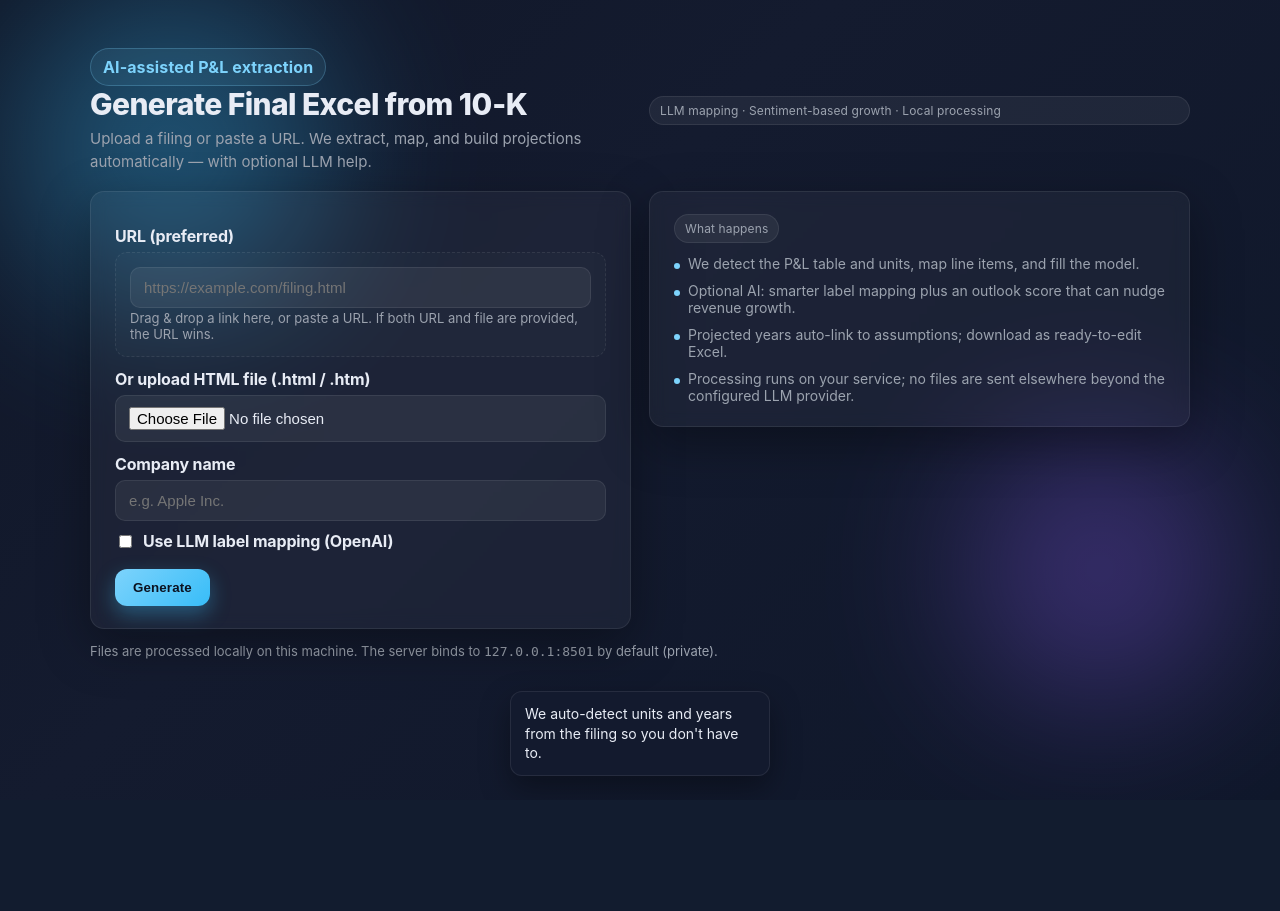
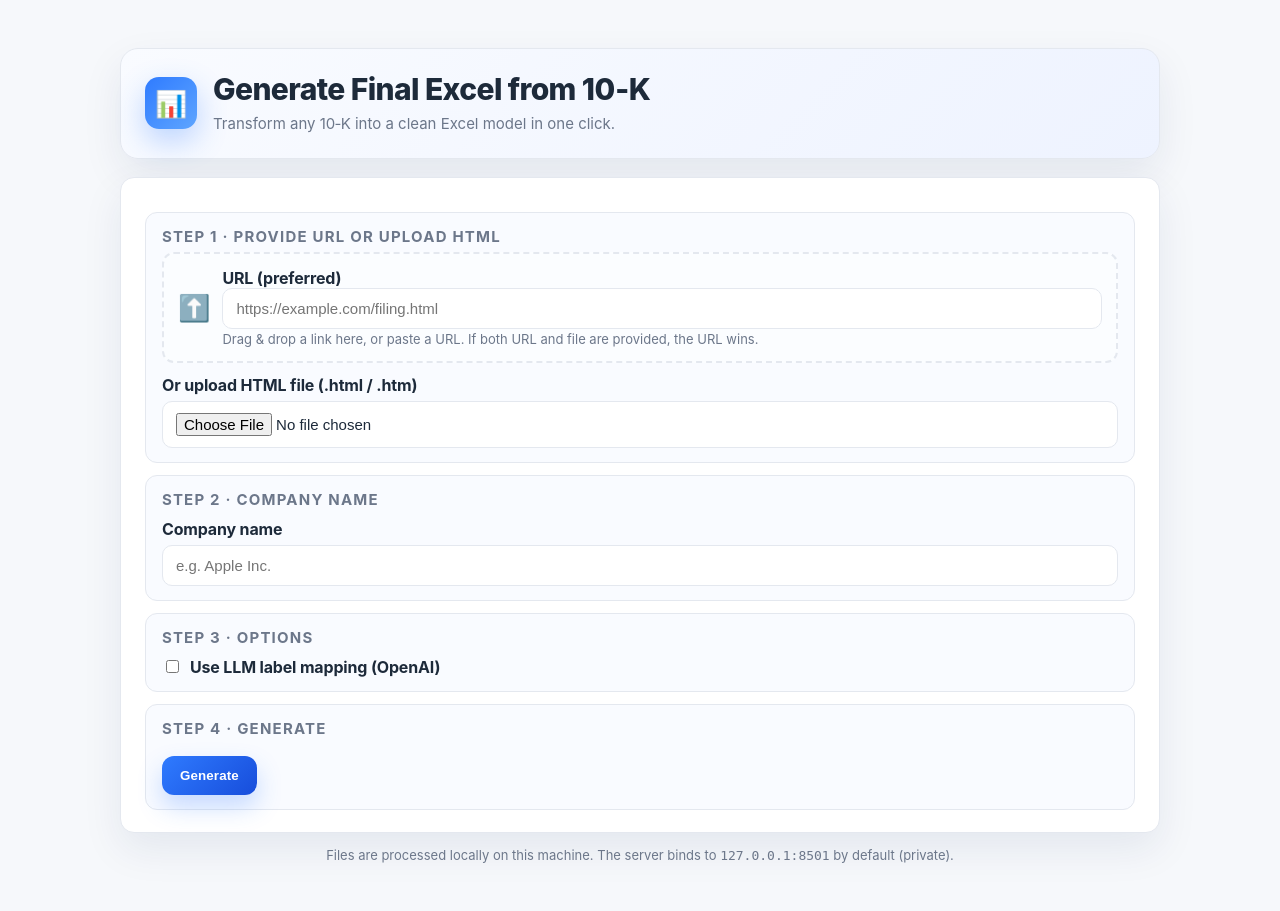
Before and after one commit to baptjl/final_project, a Flask app: page / in a window 1280 px wide. Before the commit the page ends 784 px from the top, so only its background shows below. Run offline with Flask 3, Linux system fonts and the light colour scheme.

Commit message:
Rebuild landing UI: light premium theme, guided steps, spinner/toast/error banner

```diff
--- a/web_app/templates/index.html
+++ b/web_app/templates/index.html
@@ -5,15 +5,15 @@
   <title>Generate Financial Model</title>
   <style>
     :root {
-      --bg: linear-gradient(135deg, #101728 0%, #141b2f 40%, #0f172a 100%);
-      --card: rgba(255,255,255,0.04);
-      --panel: rgba(255,255,255,0.06);
-      --border: rgba(255,255,255,0.08);
-      --accent: #7dd3fc;
-      --accent-2: #38bdf8;
-      --text: #e8ecf5;
-      --muted: #9ca3af;
-      --shadow: 0 16px 50px rgba(0,0,0,0.35);
+      --bg: #f6f8fb;
+      --card: #ffffff;
+      --panel: #f9fbff;
+      --border: #e4e8ef;
+      --accent: #2f7bff;
+      --accent-2: #174ddb;
+      --text: #1d2a3a;
+      --muted: #6c778a;
+      --shadow: 0 16px 40px rgba(17, 38, 90, 0.08);
       --radius: 14px;
     }
     * { box-sizing: border-box; }
@@ -30,25 +30,29 @@
     }
     .wrap {
       width: 100%;
-      max-width: 1100px;
-      position: relative;
-      isolation: isolate;
+      max-width: 1040px;
     }
-    .orb {
-      position: absolute;
-      border-radius: 999px;
-      filter: blur(80px);
-      opacity: 0.35;
-      z-index: -1;
+    header {
+      background: linear-gradient(135deg, #f9fbff 0%, #eef3ff 100%);
+      border: 1px solid var(--border);
+      border-radius: 18px;
+      padding: 22px 24px;
+      box-shadow: var(--shadow);
+      margin-bottom: 18px;
+      display: flex;
+      align-items: center;
+      gap: 16px;
     }
-    .orb.one { width: 320px; height: 320px; background: #38bdf8; top: -60px; left: -80px; }
-    .orb.two { width: 260px; height: 260px; background: #8b5cf6; bottom: -40px; right: -40px; }
-    header {
+    .icon {
+      width: 52px;
+      height: 52px;
+      border-radius: 14px;
+      background: linear-gradient(135deg, #2f7bff 0%, #5ea5ff 100%);
+      color: #fff;
       display: grid;
-      grid-template-columns: repeat(auto-fit, minmax(240px, 1fr));
-      gap: 18px;
-      margin-bottom: 18px;
-      align-items: center;
+      place-items: center;
+      font-size: 26px;
+      box-shadow: 0 12px 30px rgba(47, 123, 255, 0.3);
     }
     h1 {
       margin: 0;
@@ -62,37 +66,41 @@
       font-size: 15px;
       line-height: 1.5;
     }
-    .badge {
-      display: inline-flex;
-      align-items: center;
-      gap: 8px;
-      padding: 8px 12px;
-      border-radius: 999px;
-      background: rgba(125, 211, 252, 0.08);
-      color: var(--accent);
-      font-weight: 700;
-      letter-spacing: 0.01em;
-      border: 1px solid rgba(125, 211, 252, 0.25);
-      width: fit-content;
-    }
     .card {
       background: var(--card);
       border: 1px solid var(--border);
       border-radius: var(--radius);
       padding: 22px 24px;
       box-shadow: var(--shadow);
-      backdrop-filter: blur(8px);
     }
     .grid {
       display: grid;
-      grid-template-columns: repeat(auto-fit, minmax(320px, 1fr));
+      grid-template-columns: 2fr 1fr;
       gap: 18px;
       align-items: start;
+    }
+    @media (max-width: 900px) {
+      .grid { grid-template-columns: 1fr; }
+    }
+    .section {
+      border: 1px solid var(--border);
+      border-radius: 12px;
+      padding: 14px 16px;
+      background: var(--panel);
+      margin-top: 12px;
+    }
+    .section h3 {
+      margin: 0 0 6px;
+      font-size: 15px;
+      text-transform: uppercase;
+      letter-spacing: 0.08em;
+      color: var(--muted);
+      font-weight: 700;
     }
     label {
       display: block;
       font-weight: 700;
-      margin: 12px 0 6px;
+      margin: 10px 0 6px;
       letter-spacing: -0.01em;
     }
     .hint { color: var(--muted); font-size: 13px; margin-top: 2px; }
@@ -102,22 +110,42 @@
       border: 1px solid var(--border);
       border-radius: 10px;
       font-size: 15px;
-      background: var(--panel);
+      background: #fff;
       color: var(--text);
       transition: border-color 0.2s ease, box-shadow 0.2s ease, transform 0.05s ease;
     }
     .input:focus, input[type="text"]:focus, input[type="file"]:focus {
       outline: none;
       border-color: var(--accent);
-      box-shadow: 0 0 0 3px rgba(56, 189, 248, 0.2);
+      box-shadow: 0 0 0 3px rgba(47, 123, 255, 0.15);
       transform: translateY(-1px);
     }
     #dropZone {
-      border: 1px dashed var(--border);
+      border: 2px dashed var(--border);
       padding: 14px;
       border-radius: 12px;
-      background: rgba(255,255,255,0.02);
+      background: #fbfdff;
       transition: background 0.2s ease, border-color 0.2s ease;
+      position: relative;
+      overflow: hidden;
+    }
+    #dropZone.dragover {
+      border-color: var(--accent);
+      background: rgba(47, 123, 255, 0.06);
+      animation: dash 1s linear infinite;
+    }
+    @keyframes dash {
+      to { border-color: var(--accent); }
+    }
+    .drop-inner {
+      display: grid;
+      grid-template-columns: auto 1fr;
+      gap: 12px;
+      align-items: center;
+    }
+    .drop-icon {
+      font-size: 26px;
+      color: var(--accent);
     }
     .actions {
       margin-top: 18px;
@@ -128,18 +156,33 @@
     }
     button {
       background: linear-gradient(135deg, var(--accent) 0%, var(--accent-2) 100%);
-      color: #0b1220;
-      padding: 11px 18px;
+      color: #fff;
+      padding: 12px 18px;
       border: none;
       border-radius: 12px;
       font-weight: 800;
       letter-spacing: 0.01em;
       cursor: pointer;
-      box-shadow: 0 8px 20px rgba(56, 189, 248, 0.35);
+      box-shadow: 0 12px 24px rgba(47, 123, 255, 0.25);
       transition: transform 0.1s ease, box-shadow 0.2s ease;
+      display: inline-flex;
+      align-items: center;
+      gap: 10px;
     }
-    button:hover { box-shadow: 0 10px 24px rgba(56, 189, 248, 0.45); }
+    button:hover { box-shadow: 0 14px 26px rgba(47, 123, 255, 0.3); }
     button:active { transform: translateY(1px); }
+    .spinner {
+      width: 16px;
+      height: 16px;
+      border-radius: 50%;
+      border: 2px solid rgba(255,255,255,0.4);
+      border-top-color: #fff;
+      animation: spin 0.7s linear infinite;
+      display: none;
+    }
+    button.loading .spinner { display: inline-block; }
+    button.loading .btn-text { opacity: 0.7; }
+    @keyframes spin { to { transform: rotate(360deg); } }
     .checkbox {
       display: flex;
       align-items: center;
@@ -148,23 +191,7 @@
       margin-top: 10px;
       color: var(--text);
     }
-    .pill {
-      display: inline-flex;
-      align-items: center;
-      gap: 6px;
-      padding: 6px 10px;
-      border-radius: 999px;
-      border: 1px solid var(--border);
-      background: var(--panel);
-      font-size: 12px;
-      color: var(--muted);
-      letter-spacing: 0.01em;
-    }
-    .footer {
-      margin-top: 14px;
-      color: var(--muted);
-      font-size: 13px;
-    }
+    .checkbox input { width: auto; }
     .list {
       display: grid;
       gap: 10px;
@@ -187,58 +214,101 @@
       flex-shrink: 0;
       margin-top: 6px;
     }
+    .toast {
+      position: fixed;
+      left: 50%;
+      top: 20px;
+      transform: translateX(-50%);
+      padding: 12px 16px;
+      border-radius: 12px;
+      color: #0f2a0f;
+      background: #d3f9d8;
+      border: 1px solid #9ae6b4;
+      box-shadow: var(--shadow);
+      font-weight: 600;
+      display: none;
+      z-index: 20;
+    }
+    .toast.error {
+      background: #ffe3e3;
+      border-color: #ffa8a8;
+      color: #5f0f17;
+    }
+    .banner {
+      display: none;
+      margin-bottom: 12px;
+      padding: 10px 12px;
+      border-radius: 10px;
+      background: #ffe3e3;
+      color: #5f0f17;
+      border: 1px solid #ffa8a8;
+      font-weight: 600;
+    }
+    .footer {
+      margin-top: 14px;
+      color: var(--muted);
+      font-size: 13px;
+      text-align: center;
+    }
   </style>
 </head>
 <body>
+  <div class="toast" id="toast"></div>
   <div class="wrap">
-    <div class="orb one"></div>
-    <div class="orb two"></div>
-
     <header>
+      <div class="icon">📊</div>
       <div>
-        <div class="badge">AI‑assisted P&L extraction</div>
         <h1>Generate Final Excel from 10‑K</h1>
-        <p class="subtitle">Upload a filing or paste a URL. We extract, map, and build projections automatically — with optional LLM help.</p>
+        <p class="subtitle">Transform any 10‑K into a clean Excel model in one click.</p>
       </div>
-      <div class="pill">LLM mapping · Sentiment-based growth · Local processing</div>
     </header>
 
-    <div class="grid">
-      <div class="card">
-        <form method="post" enctype="multipart/form-data" id="mainForm">
-          <label for="urlInput">URL (preferred)</label>
+    <div class="card">
+      <div class="banner" id="errorBanner"></div>
+      <form method="post" enctype="multipart/form-data" id="mainForm">
+
+        <div class="section">
+          <h3>Step 1 · Provide URL or Upload HTML</h3>
           <div id="dropZone">
-            <input class="input" type="text" name="url" id="urlInput" autocomplete="url" placeholder="https://example.com/filing.html" />
-            <div class="hint">Drag & drop a link here, or paste a URL. If both URL and file are provided, the URL wins.</div>
+            <div class="drop-inner">
+              <div class="drop-icon">⬆️</div>
+              <div>
+                <label for="urlInput" style="margin:0;">URL (preferred)</label>
+                <input class="input" type="text" name="url" id="urlInput" autocomplete="url" placeholder="https://example.com/filing.html" />
+                <div class="hint" id="dropText">Drag & drop a link here, or paste a URL. If both URL and file are provided, the URL wins.</div>
+              </div>
+            </div>
           </div>
+          <label for="fileInput" style="margin-top:12px;">Or upload HTML file (.html / .htm)</label>
+          <input class="input" type="file" id="fileInput" name="file" accept=".html,.htm" />
+        </div>
 
-          <label for="fileInput">Or upload HTML file (.html / .htm)</label>
-          <input class="input" type="file" id="fileInput" name="file" accept=".html,.htm" />
-
+        <div class="section">
+          <h3>Step 2 · Company Name</h3>
           <label for="company">Company name</label>
           <input class="input" type="text" name="company" id="company" autocomplete="organization" placeholder="e.g. Apple Inc." required />
+        </div>
 
+        <div class="section">
+          <h3>Step 3 · Options</h3>
           <div class="checkbox">
             <input type="hidden" name="use_llm_flag" value="0" />
             <input type="checkbox" id="useLLM" name="use_llm_flag" value="1" {% if use_llm_default %}checked{% endif %} />
             <label for="useLLM" style="margin:0;">Use LLM label mapping (OpenAI)</label>
           </div>
+        </div>
 
+        <div class="section">
+          <h3>Step 4 · Generate</h3>
           <div class="actions">
-            <button type="submit">Generate</button>
+            <button type="submit" id="generateBtn">
+              <span class="spinner"></span>
+              <span class="btn-text">Generate</span>
+            </button>
           </div>
-        </form>
-      </div>
+        </div>
 
-      <div class="card">
-        <div class="pill">What happens</div>
-        <ul class="list">
-          <li><span class="dot"></span><span>We detect the P&L table and units, map line items, and fill the model.</span></li>
-          <li><span class="dot"></span><span>Optional AI: smarter label mapping plus an outlook score that can nudge revenue growth.</span></li>
-          <li><span class="dot"></span><span>Projected years auto-link to assumptions; download as ready-to-edit Excel.</span></li>
-          <li><span class="dot"></span><span>Processing runs on your service; no files are sent elsewhere beyond the configured LLM provider.</span></li>
-        </ul>
-      </div>
+      </form>
     </div>
 
     <div class="footer">
@@ -249,16 +319,48 @@
   <script>
     (function(){
       const drop = document.getElementById('dropZone');
+      const dropText = document.getElementById('dropText');
       const urlInput = document.getElementById('urlInput');
       const form = document.getElementById('mainForm');
-      const submitBtn = form.querySelector('button[type="submit"]');
+      const submitBtn = document.getElementById('generateBtn');
+      const spinner = submitBtn.querySelector('.spinner');
+      const toast = document.getElementById('toast');
+      const errorBanner = document.getElementById('errorBanner');
 
-      drop.addEventListener('dragover', (e) => { e.preventDefault(); drop.style.background = 'rgba(125, 211, 252, 0.08)'; });
-      drop.addEventListener('dragleave', (e) => { drop.style.background = 'rgba(255,255,255,0.02)'; });
+      let toastTimeout;
+
+      function showToast(message, isError=false) {
+        toast.textContent = isError ? `⚠️ ${message}` : `✅ ${message}`;
+        toast.classList.toggle('error', isError);
+        toast.style.display = 'block';
+        clearTimeout(toastTimeout);
+        toastTimeout = setTimeout(() => { toast.style.display = 'none'; }, 4000);
+      }
+
+      function showError(message) {
+        errorBanner.textContent = message;
+        errorBanner.style.display = 'block';
+        showToast(message, true);
+      }
+
+      function clearError() {
+        errorBanner.style.display = 'none';
+      }
+
+      drop.addEventListener('dragover', (e) => {
+        e.preventDefault();
+        drop.classList.add('dragover');
+        dropText.textContent = 'Drop the URL here…';
+      });
+      drop.addEventListener('dragleave', (e) => {
+        drop.classList.remove('dragover');
+        dropText.textContent = 'Drag & drop a link here, or paste a URL. If both URL and file are provided, the URL wins.';
+      });
 
       drop.addEventListener('drop', (e) => {
         e.preventDefault();
-        drop.style.background = 'rgba(255,255,255,0.02)';
+        drop.classList.remove('dragover');
+        dropText.textContent = 'Drag & drop a link here, or paste a URL. If both URL and file are provided, the URL wins.';
         const items = e.dataTransfer.items;
         if(items){
           for(let i=0;i<items.length;i++){
@@ -275,54 +377,12 @@
 
       urlInput.addEventListener('paste', (e)=>{ setTimeout(()=>{ urlInput.value = urlInput.value.trim(); }, 10); });
 
-      // Fun fact scorecards
-      const funFacts = [
-        "We auto-detect units and years from the filing so you don't have to.",
-        "Sentiment scoring can gently nudge revenue growth based on outlook tone.",
-        "Projected years link to assumptions, so tweaking a rate flows through.",
-        "We color only actuals in blue; projections stay editable and black.",
-      ];
-      const factCard = document.createElement('div');
-      factCard.style.position = 'fixed';
-      factCard.style.left = '50%';
-      factCard.style.bottom = '24px';
-      factCard.style.transform = 'translateX(-50%)';
-      factCard.style.padding = '12px 14px';
-      factCard.style.borderRadius = '12px';
-      factCard.style.background = 'rgba(20, 27, 47, 0.9)';
-      factCard.style.border = '1px solid rgba(255,255,255,0.08)';
-      factCard.style.color = '#e8ecf5';
-      factCard.style.fontSize = '14px';
-      factCard.style.boxShadow = '0 12px 30px rgba(0,0,0,0.35)';
-      factCard.style.maxWidth = '260px';
-      factCard.style.lineHeight = '1.4';
-      factCard.style.cursor = 'default';
-      factCard.style.transition = 'transform 0.4s ease, box-shadow 0.2s ease';
-      factCard.style.transformStyle = 'preserve-3d';
-      factCard.innerText = funFacts[0];
-      document.body.appendChild(factCard);
-
-      factCard.addEventListener('mouseenter', () => {
-        factCard.style.transform = 'translateX(-50%) rotateY(10deg)';
-        factCard.style.boxShadow = '0 14px 32px rgba(0,0,0,0.45)';
-      });
-      factCard.addEventListener('mouseleave', () => {
-        factCard.style.transform = 'translateX(-50%)';
-        factCard.style.boxShadow = '0 12px 30px rgba(0,0,0,0.35)';
-      });
-
-      let idx = 1;
-      setInterval(() => {
-        factCard.innerText = funFacts[idx % funFacts.length];
-        idx += 1;
-      }, 5000);
-
       // Intercept form submit and do AJAX POST to receive the generated Excel as a file
       form.addEventListener('submit', async (e) => {
         e.preventDefault();
+        clearError();
+        submitBtn.classList.add('loading');
         submitBtn.disabled = true;
-        const originalText = submitBtn.textContent;
-        submitBtn.textContent = 'Generating...';
 
         const fd = new FormData(form);
         fd.append('ajax', '1');
@@ -331,7 +391,7 @@
           const resp = await fetch(form.action || '/', { method: 'POST', body: fd, credentials: 'same-origin' });
           if (!resp.ok) {
             const text = await resp.text();
-            alert('Server error during generation. See console for details.');
+            showError('Server error during generation. See console for details.');
             console.error('Server error response:', text);
             window.location.reload();
             return;
@@ -351,13 +411,14 @@
           a.click();
           a.remove();
           window.URL.revokeObjectURL(url);
+          showToast('Success ✓ Excel downloaded');
 
         } catch (err) {
           console.error(err);
-          alert('Error generating file. See console for details.');
+          showError('Error generating file. See console for details.');
         } finally {
+          submitBtn.classList.remove('loading');
           submitBtn.disabled = false;
-          submitBtn.textContent = originalText;
         }
       });
     })();
```
